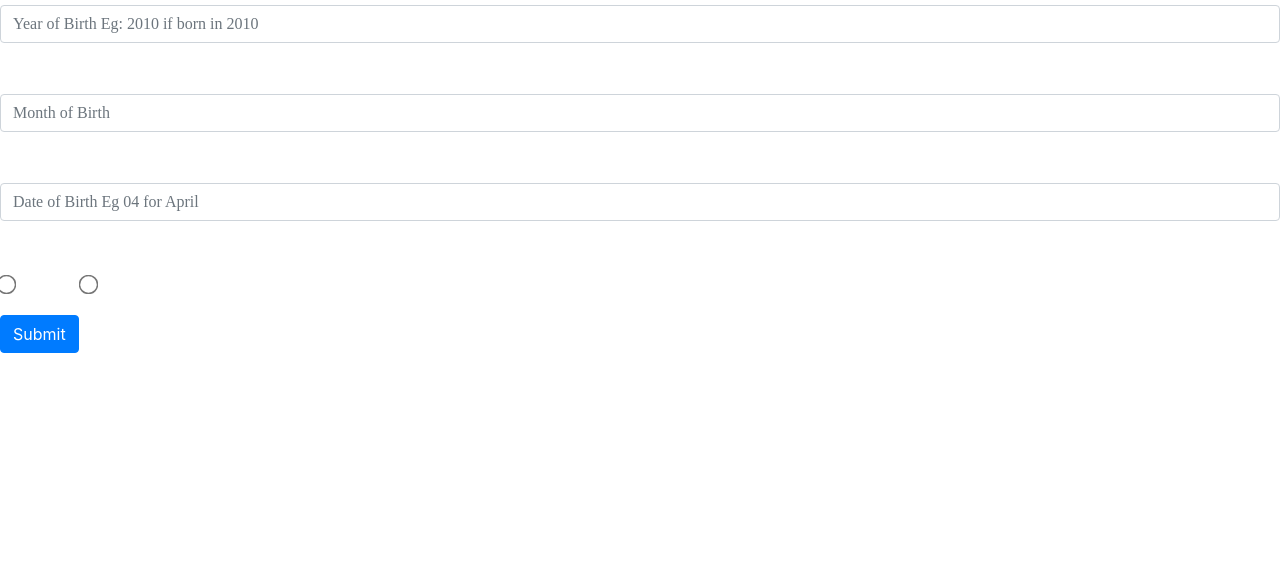
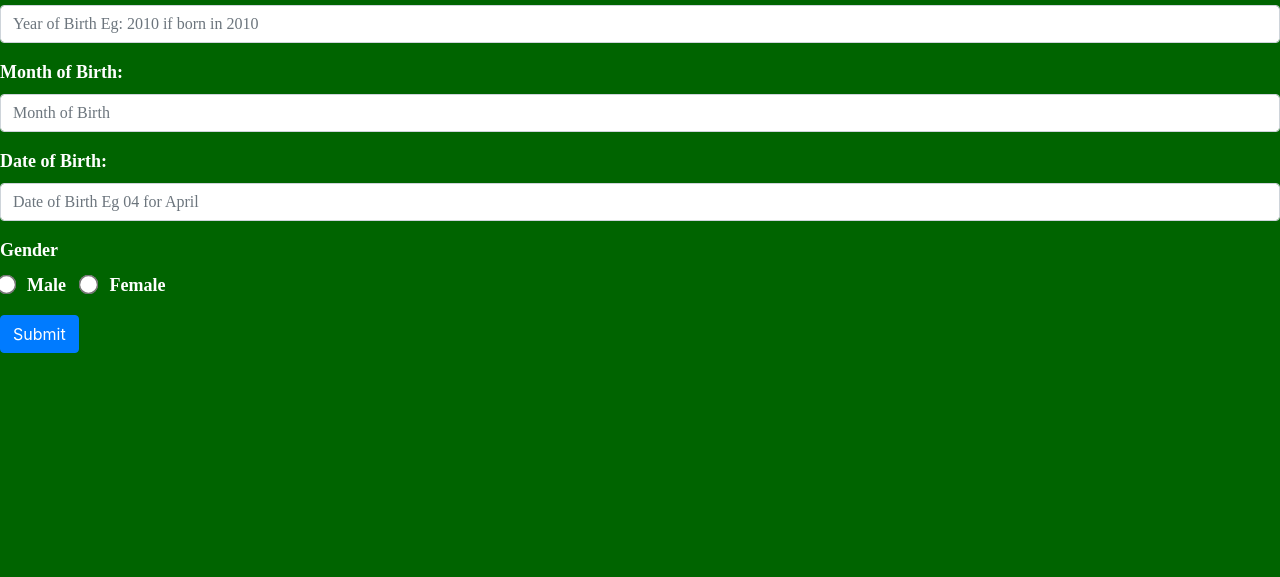
Before and after one commit to Mercy-Njoroge/Akan, a plain HTML site: page index.html in a window 1280 px wide. Shown: the part 223-800 px from the top of the page. Drawn offline with Linux system fonts and the light colour scheme.

Commit message:
change background color

```diff
--- a/css/styles.css
+++ b/css/styles.css
@@ -1,6 +1,6 @@
-body{
-    background-color:dark-green;
-   }
+*{
+background-color: darkgreen;
+}
    h1 {
      font-family: 'Gugi', cursive;
      font-weight: bolder;
@@ -59,3 +59,4 @@ body{
        margin-left: 1%;
        margin-right: 1%;
      }
+    }
```
